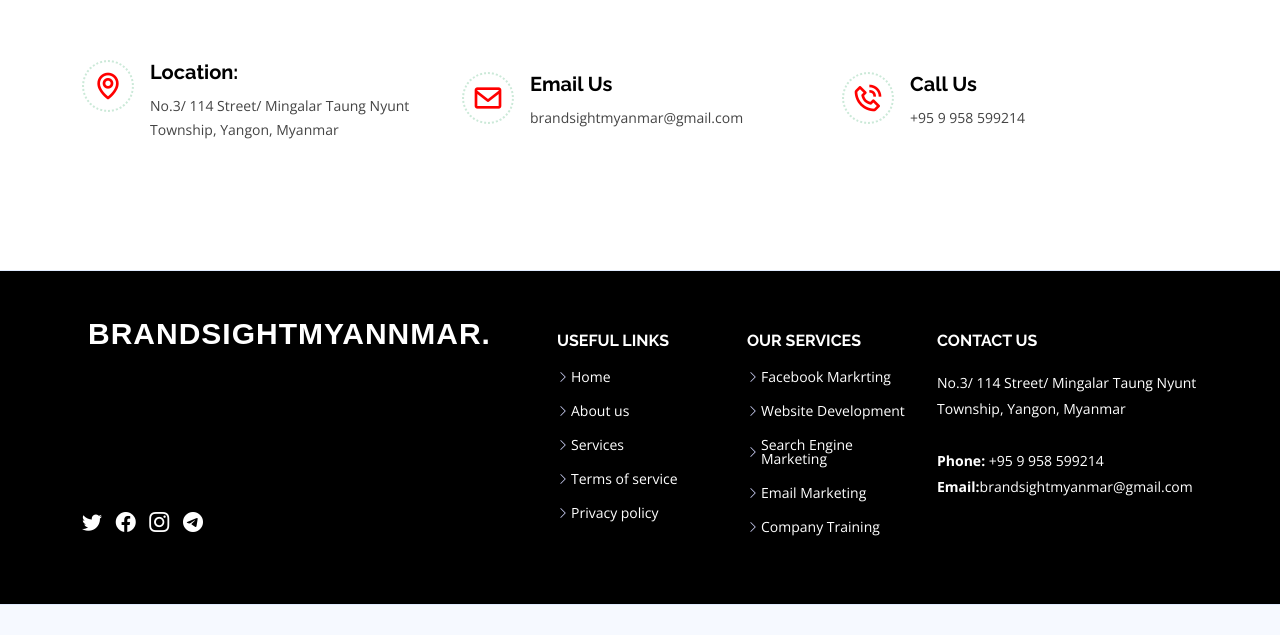
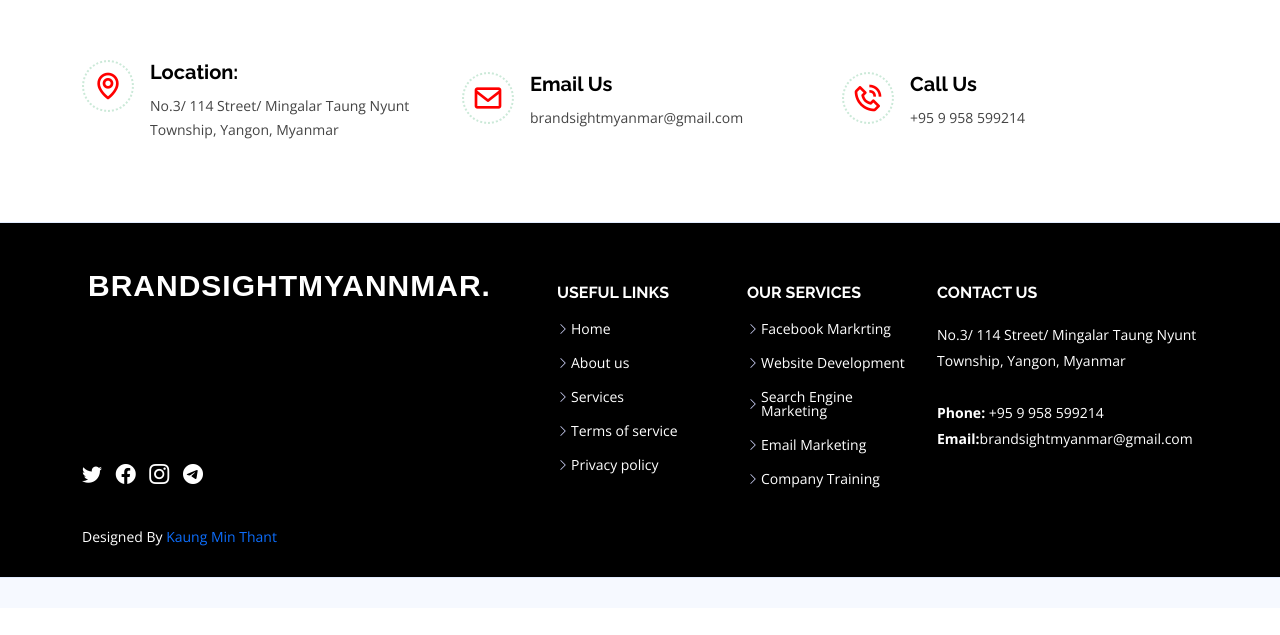
Before and after one commit to kaungminthant5663/BrandSightMyanmar, a plain HTML site: page whoweare.html in a window 1280 px wide. Shown: the part 3922-4557 px from the top of the page. After the commit the page ends 4530 px from the top, so only its background shows below. Drawn offline with nearby package versions, Linux system fonts and the light colour scheme; a script that the page names is missing; files whose address does not match are found by name; a web font is replaced by a local one.

Commit message:
First Project

```diff
--- a/assets/css/style.css
+++ b/assets/css/style.css
@@ -1676,3 +1676,7 @@
     opacity: 0;
   }
 }
+
+.design{
+  color: white;
+}
--- a/whoweare.html
+++ b/whoweare.html
@@ -480,14 +480,6 @@
                     </div>
                 </div>
 
-                <div class="row mt-5">
-
-
-
-
-
-                </div>
-
             </div>
         </section>
 
@@ -550,6 +542,9 @@
                             class="bi bi-arrow-up-short"></i></a>
 
                 </div>
+                <div class="design">
+                    Designed By <a href="https://github.com/kaungminthant5663"> Kaung Min Thant</a>
+                </div>
             </div>
         </div>
     </footer>
```
Also changed, not shown: index.html (+4 -0 lines), jobHiring.html (+6 -2 lines).
